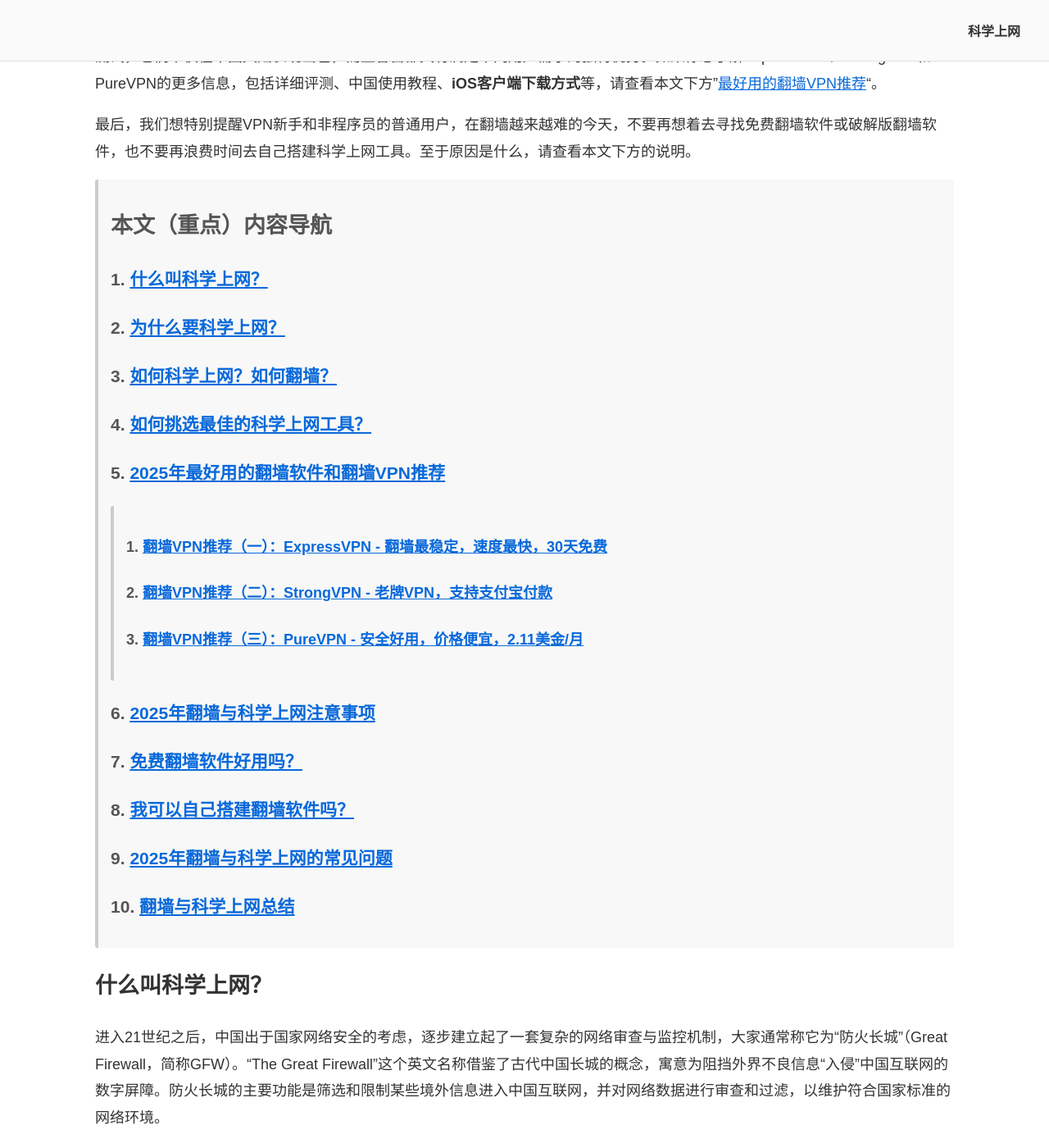
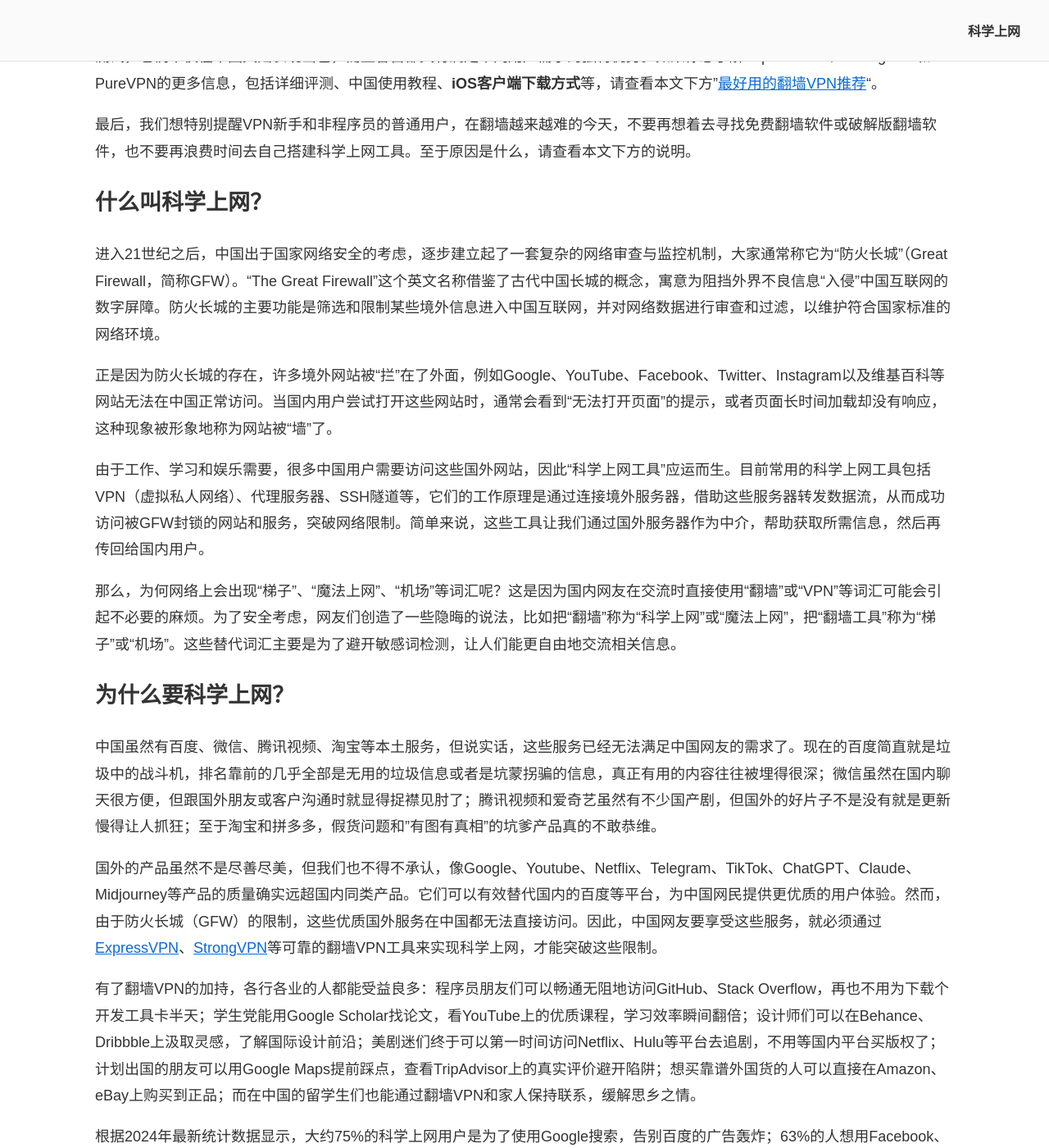
Before and after one commit to chinavpns/chinavpns.github.io, a Jekyll site: the page built from index.md, in a window 1280 px wide and 1400 px high, scrolled down 2018 px. Shown: the whole window at 82% size. Built offline with Jekyll 4.4.1, drawn with Linux system fonts in a browser that asks for light colours.

Commit message:
Update index.md

```diff
--- a/index.md
+++ b/index.md
@@ -29,25 +29,6 @@
 本文推荐的这三款翻墙VPN是为数不多愿意投入大量人力和财力来开发翻墙功能的国外VPN软件。根据我们近几年的持续跟踪和实际测试，它们不仅在中国大陆表现出色，而且各自都具有满足不同用户需求的独特优势。如果你想了解ExpressVPN、StrongVPN和PureVPN的更多信息，包括详细评测、中国使用教程、**iOS客户端下载方式**等，请查看本文下方"<a href="https://chinavpns.github.io/#2025%E5%B9%B4%E6%9C%80%E5%A5%BD%E7%94%A8%E7%9A%84%E7%BF%BB%E5%A2%99%E8%BD%AF%E4%BB%B6%E5%92%8C%E7%BF%BB%E5%A2%99vpn%E6%8E%A8%E8%8D%90">最好用的翻墙VPN推荐</a>"。
 
 最后，我们想特别提醒VPN新手和非程序员的普通用户，在翻墙越来越难的今天，不要再想着去寻找免费翻墙软件或破解版翻墙软件，也不要再浪费时间去自己搭建科学上网工具。至于原因是什么，请查看本文下方的说明。
-
-<blockquote>
-<h2 id="本文内容导航">本文（重点）内容导航</h2>
-<h3 id="1-什么叫科学上网">1. <a href="#什么叫科学上网">什么叫科学上网？</a></h3>
-<h3 id="2-为什么要科学上网">2. <a href="#为什么要科学上网">为什么要科学上网？</a></h3>
-<h3 id="3-2025年如何科学上网如何翻墙">3. <a href="#2025年如何科学上网如何翻墙">如何科学上网？如何翻墙？</a></h3>
-<h3 id="4-如何挑选最佳的科学上网工具">4. <a href="#如何挑选最佳的科学上网工具">如何挑选最佳的科学上网工具？</a></h3>
-<h3 id="5-2025年最好用的翻墙软件和翻墙vpn推荐">5. <a href="#2025年最好用的翻墙软件和翻墙vpn推荐">2025年最好用的翻墙软件和翻墙VPN推荐</a></h3>
-<blockquote>
-<h4 id="1-翻墙vpn推荐一expressvpn---翻墙非常稳定安全性高速度业内最快30天免费">1. <a href="#翻墙vpn推荐一expressvpn---翻墙非常稳定安全性高速度业内最快30天免费">翻墙VPN推荐（一）：ExpressVPN - 翻墙最稳定，速度最快，30天免费</a></h4>
-<h4 id="2-翻墙vpn推荐二strongvpn---老牌vpn支持支付宝付款">2. <a href="#翻墙vpn推荐二strongvpn---老牌vpn支持支付宝付款">翻墙VPN推荐（二）：StrongVPN - 老牌VPN，支持支付宝付款</a></h4>
-<h4 id="3-翻墙vpn推荐三purevpn---安全好用价格便宜211美金月">3. <a href="#翻墙vpn推荐三purevpn---安全好用价格便宜211美金月">翻墙VPN推荐（三）：PureVPN - 安全好用，价格便宜，2.11美金/月</a></h4>
-</blockquote>
-<h3 id="6-2025年翻墙与科学上网注意事项">6. <a href="#2025年翻墙与科学上网注意事项">2025年翻墙与科学上网注意事项</a></h3>
-<h3 id="7-免费翻墙软件好用吗">7. <a href="#免费翻墙软件好用吗">免费翻墙软件好用吗？</a></h3>
-<h3 id="8-我可以自己搭建翻墙软件吗">8. <a href="#我可以自己搭建翻墙软件吗">我可以自己搭建翻墙软件吗？</a></h3>
-<h3 id="9-2025年翻墙与科学上网的常见问题">9. <a href="#2025年翻墙与科学上网的常见问题">2025年翻墙与科学上网的常见问题</a></h3>
-<h3 id="10-翻墙与科学上网总结2025年最好用的翻墙软件和翻墙vpn推荐">10. <a href="#翻墙与科学上网总结2025年最好用的翻墙软件和翻墙vpn推荐">翻墙与科学上网总结</a></h3>
-</blockquote>
 
 ## 什么叫科学上网？
 
@@ -387,23 +368,23 @@
 
 我注意到不少网友经常搜索"翻墙后可以干什么"这类问题。看来很多朋友对翻墙软件的实际用途还不太清楚，不了解翻墙后能获得哪些便利。其实，当你成功"翻墙"后，就等于打开了通往全球互联网的大门，可以做的事情非常多。
 
-1. 进行跨境工作
+* 1. 进行跨境工作
 
 对于从事跨境工作的人来说，翻墙软件是必不可少的工具。在中国大陆，许多常用的国际工作平台如Google、Gmail、Dropbox、Slack等都无法直接访问，这给跨境工作带来了不小的障碍。通过使用可靠的翻墙软件，你可以轻松连接这些平台，与海外客户或同事保持顺畅沟通，查阅国际资料，参与线上会议，并使用各种国际协作工具。对于自由职业者、外贸从业者或跨国公司员工来说，这意味着工作效率的显著提升和更多的职业机会。
 
-2. 娱乐与学习
+* 2. 娱乐与学习
 
 在娱乐方面，大陆用户可以通过翻墙软件访问YouTube观看全球最新视频内容，也可以观看Netflix、Disney+、HBO Max等国外视频网站上的热门剧集和电影，或者在Spotify、Apple Music上聆听全球音乐。在学习方面，翻墙软件让大陆用户能够进入Coursera、edX、Khan Academy等知名在线学习平台，学习世界顶尖大学的课程。此外，用户还可以轻松访问维基百科、TED等知识分享平台，获取更全面、更深入的信息，拓宽视野，提升个人能力。
 
-3. 加速海外游戏
+* 3. 加速海外游戏
 
 对游戏爱好者来说，翻墙软件不仅能帮助访问被屏蔽的游戏平台，还能有效降低网络延迟。通过选择合适的服务器节点，你可以显著改善与海外游戏服务器的连接质量，减少游戏中的卡顿和掉线情况。无论是畅玩Steam上的各类游戏，还是在PS、Xbox等主机平台进行联机对战，翻墙软件都能帮你获得更流畅的游戏体验。特别是对于《堡垒之夜》、《绝地求生》、《英雄联盟》、《APEX英雄》等国际热门游戏，使用翻墙软件往往能让你的游戏体验更上一层楼。
 
-4. 下载BT种子
+* 4. 下载BT种子
 
 种子下载在文件共享和获取资源方面有着独特优势，但许多BT种子网站在国内被屏蔽。通过翻墙软件，用户可以安全访问这些种子网站，获取更丰富的资源。更重要的是，优质的翻墙软件通常提供数据加密功能，保护下载活动不被追踪，增强隐私保护。从下载各类教育资源、开源软件到获取各种媒体文件，翻墙软件都能帮助用户畅通无阻地使用BT下载服务，且不必担心隐私泄露的风险。
 
-5. 访问AI工具
+* 5. 访问AI工具
 
 随着人工智能的快速发展，ChatGPT、Midjourney、Claude等先进AI工具已成为提升工作效率的重要帮手。然而，这些工具大多需要科学上网才能访问。通过翻墙软件，用户可以顺畅使用这些AI助手进行文本创作、图像生成、代码编写等各种任务。此外，许多新兴的AI应用和服务同样需要翻墙才能体验，使用可靠的翻墙工具能让用户紧跟全球AI技术发展的前沿，充分利用这些工具提升个人和工作能力。
 
@@ -425,15 +406,15 @@
 
 不建议大家浪费时间去寻找和尝试破解版的翻墙软件。尽管破解版VPN看似为用户提供了一种免费的科学上网方式，但事实上，几乎不存在真正可以正常使用的破解版翻墙软件。不仅如此，使用这类软件还伴随着严重的安全隐患和隐私风险。
 
-不存在可以正常使用的破解版VPN
+* 不存在可以正常使用的破解版VPN
 
 首先，VPN本质上是一款强调隐私和安全的工具，背后通常有专业的安全团队维护，系统漏洞极少。由于VPN服务依赖于复杂的加密协议和全球服务器网络，想要破解它几乎是不可能的。而且即便有用户声称找到破解版软件，一旦联网，VPN服务商很容易检测到非法用户的行为，并立即切断连接。因此，破解版VPN并无法提供正常、稳定的科学上网体验，从根本上就不存在一个可用的破解方案。
 
-破解版翻墙软件存在很多潜在危险
+* 破解版翻墙软件存在很多潜在危险
 
 从安全角度来看，使用破解版的翻墙软件会严重威胁用户的隐私安全。如果某款VPN能够被破解，说明它可能并没有使用先进的加密技术。这意味着即使你能够使用这个破解版软件，数据传输的安全性也无法得到保障。用户的流量可能会被窃听，敏感信息如登录凭证、浏览历史、个人身份数据等有可能会被恶意第三方截取。此外，这些破解版软件通常由非官方渠道发布，开发者可能通过篡改程序植入恶意代码，从而窃取用户的个人信息并进行非法使用。
 
-破解版翻墙软件客户体验非常差
+* 破解版翻墙软件客户体验非常差
 
 翻墙软件的核心价值在于为用户提供稳定且快速的连接，而破解版翻墙软件完全无法保证这一点。因为你几乎无法找到一个可用的服务器节点，即便侥幸找到一个，也会经常遇到速度慢、连接不稳定甚至频繁掉线的问题。特别是在中国这种网络审查严格的环境下，破解版翻墙软件的翻墙体验将极其糟糕。
 
@@ -441,31 +422,31 @@
 
 在使用翻墙工具时，网速下降其实是不可避免的，毕竟你的数据需要经过额外的加密和远程服务器中转。但是一款真正优质的翻墙工具可以把这种速度影响降到最低，让你几乎感觉不到网速变慢。如果你发现自己在日常工作和生活中，翻墙时网速慢得让人抓狂，那不妨试试下面这些方法来提升连接速度，说不定就能解决你的烦恼。
 
-方法一：选择最优质的翻墙VPN
+* 方法一：选择最优质的翻墙VPN
 
 首先，使用能够有效绕过GFW（防火长城）检测的优质翻墙VPN软件至关重要。像ExpressVPN、StrongVPN等知名VPN，凭借其全球多节点服务器和先进的加密技术，在中国大陆表现尤为出色。相比一些免费或不可靠的翻墙软件，这些顶级VPN能在保证速度的同时，提供更稳定的连接体验。
 
-方法二：选择大陆周边的服务器
+* 方法二：选择大陆周边的服务器
 
 服务器的地理位置对VPN速度影响很大。连接距离较近的服务器通常能提供更低的延迟和更快的传输速度。对中国大陆用户来说，香港、日本、新加坡等地的服务器效果往往最佳，因为这些地区不仅距离近，网络条件也相对稳定。你可以根据自己的具体需求在全球服务器中进行选择，避免长距离连接导致的速度损失。
 
-方法三：尽量避开网络高峰时段
+* 方法三：尽量避开网络高峰时段
 
 网络高峰时段，比如晚上和周末，通常会导致网络负载增加，从而降低VPN的连接速度。尽量在网络负载较低的时段（如工作日的白天）使用VPN，可以有效减少网络拥堵，提升翻墙速度。此外，选择负载较低的服务器也能有效避免拥堵。
 
-方法四：测试VPN的连接速度
+* 方法四：测试VPN的连接速度
 
 使用Speedtest.net等测速工具，可以帮你测量VPN的下载速度、上传速度和延迟，通过在不同时间段测试不同服务器，你能获得更准确的速度评估结果。我们的测试表明，ExpressVPN在大多数情况下表现出色，StrongVPN也不错，而PureVPN虽然相对较慢，但仍能满足大部分日常需求。
 
-方法五：选择适合的翻墙协议
+* 方法五：选择适合的翻墙协议
 
 翻墙协议的选择是影响VPN速度和安全性的关键因素之一。不同协议有不同的侧重点，有些注重速度，有些则更强调安全性。为获得最佳上网体验，你需要根据自己的需求选择合适的协议。如果不确定如何选择，可以查看下文"翻墙VPN常见的VPN协议有哪些？"。
 
-方法六：善用拆分隧道功能
+* 方法六：善用拆分隧道功能
 
 若想进一步提升翻墙速度，拆分隧道是个很实用的功能。通过这个功能，你可以决定哪些应用走VPN连接，哪些直接使用本地网络。这不仅减轻了VPN的带宽负担，还能让不需要翻墙的应用保持较高速度，从而优化整体网络性能。
 
-方法七：其他实用优化技巧
+* 方法七：其他实用优化技巧
 
 记得定期更新VPN客户端和服务器列表，好用的VPN会不断优化他们的服务器和加密协议，确保用户能够享受最佳的连接体验。因此，保持VPN软件一直是最新版本能够帮助你利用这些优化，提高速度和稳定性。同时，你也可以通过减少后台应用的使用来提高VPN速度。关闭那些不必要的后台程序和大规模的下载任务，能够释放更多的带宽资源，专注于翻墙VPN的连接。
 
@@ -473,39 +454,39 @@
 
 在中国大陆使用翻墙软件访问被屏蔽的国外网站时，可不能掉以轻心。毕竟，科学上网虽然能让我们接触到墙外的信息和服务，但如果使用不当，也可能带来一些风险。为了让你能够享受最佳的翻墙体验，同时最大程度地保护自己的隐私和财产安全，这里有几点注意事项你一定要谨记在心。无论你是经验丰富的老手还是刚刚开始尝试科学上网的新手，这些建议都能帮你避开常见的陷阱。
 
-避免使用已被封锁的VPN服务
+* 避免使用已被封锁的VPN服务
 
 虽然许多国际知名VPN在海外表现出色，但在中国大陆，由于防火长城（GFW）的封锁，不少VPN可能根本连不上。所以选择翻墙VPN时，一定要关注它是否真的能在中国用。建议大家收藏我们这篇VPN推荐页面，我们会定期测试和更新中国VPN排行榜，为大家筛选出当前在最好用的国内VPN，免得你浪费时间和金钱在那些连不上的工具上。
 
-请尽量避免选择国产翻墙软件
+* 请尽量避免选择国产翻墙软件
 
 自从2017年中国ZF加强了对VPN的管控后，很多国内VPN服务商不得不关门大吉。相比之下，国外VPN提供商不受中国法律直接约束，通常能提供更稳定的服务和更好的隐私保护。选那些在隐私保护方面口碑良好的国外VPN，能大大降低你的数据被泄露的风险。
 
-利用30天退款保证测试VPN
+* 利用30天退款保证测试VPN
 
 本文推荐的这些翻墙VPN都提供30天退款保证，别客气，尽管用起来！测测它的速度、稳定性，看看在你的手机、电脑上表现如何。这样你就能在不亏钱的情况下，找到最适合自己的翻墙软件。
 
-优选距离大陆较近的服务器节点
+* 优选距离大陆较近的服务器节点
 
 选择VPN服务器时，优先考虑距离中国大陆较近的服务器节点，比如香港、台湾或日本，这些地方的服务器通常连接更快、延迟更低。如果你非要连美国服务器，那就选西海岸的（如洛杉矶、旧金山），因为它们离中国更近一些。
 
-优选翻墙能力较强的VPN协议
+* 优选翻墙能力较强的VPN协议
 
 面对GFW这个"拦路虎"，你得选择那些不容易被发现的协议。比起PPTP和L2TP/IPsec，OpenVPN协议更难被封锁。另外，我们推荐的这些翻墙VPN还专门为中国用户提供了特制协议，比如ExpressVPN的LightWay协议，StrongVPN的WireGuard协议等，这些"特供"协议能大大提高你翻墙的成功率。
 
-远离破解版和免费的翻墙软件
+* 远离破解版和免费的翻墙软件
 
 虽然免费翻墙软件对钱包瘪瘪的人很有吸引力，但安全性和质量常常靠不住。许多免费软件缺乏足够的资金来维持技术支持，甚至可能偷偷卖你的数据来赚钱。而且，免费翻墙软件通常很难绕过GFW，有些甚至可能是带毒的，尤其是国内出品的免费翻墙软件。所以，为了你的隐私和安全着想，建议避免使用免费翻墙工具。
 
-至少准备两个备用的翻墙工具
+* 至少准备两个备用的翻墙工具
 
 GFW的技术在不断升级，今天还能用的VPN，明天可能就连不上了。所以聪明人都会准备多个VPN作为备用。当一个VPN突然挂了，你可以马上切换到另一个，保证上网不间断。
 
-切勿浏览和传播任何敏感信息
+* 切勿浏览和传播任何敏感信息
 
 虽然个人用户因为用VPN而惹上法律麻烦的情况不多见，但这并不代表完全没风险。为了降低风险，建议你使用VPN时尽量低调，别在国内社交平台上讨论或分享跟政治、经济、文化、宗教等相关的信息，以免引来不必要的关注。
 
-小心处理个人数据和隐私安全
+* 小心处理个人数据和隐私安全
 
 当你在使用翻墙VPN时，尽量别用国内的浏览器和杀毒软件，因为它们可能会"监视"你的行为。建议用加密的通讯工具（如Telegram）聊天，避免敏感信息泄露。另外，在公共WiFi上网时，开启VPN能给你额外的安全保障，防止个人数据在不安全的网络中被黑客截获。
 
@@ -527,23 +508,23 @@
 
 现在市面上的翻墙工具可谓五花八门，每种都有自己的特点和适用场景。根据技术原理和使用方式，我们可以将翻墙软件分为以下几类：
 
-第一种：专业的商业VPN软件（比如ExpressVPN等）
+* 第一种：专业的商业VPN软件（比如ExpressVPN等）
 
 VPN（虚拟专用网络）是最主流也是最容易上手的翻墙工具。它通过加密你的网络流量，并将其转发到世界各地的服务器上，从而有效绕过网络封锁。知名的商业VPN如ExpressVPN、StrongVPN和PureVPN在速度、稳定性和安全性方面都表现不错，经常霸占各大翻墙软件推荐榜前几名。这些VPN不仅提供遍布全球的服务器选择，还有24小时客服支持，对保护用户隐私和数据安全也相当重视。不过，好用的VPN通常不便宜，算是“一分钱一分货”吧。
 
-第二种：基础代理服务器工具（HTTP/SOCKS代理）
+* 第二种：基础代理服务器工具（HTTP/SOCKS代理）
 
 而代理服务器是入门级的翻墙方式，原理是让代理服务器替你去访问目标网站，从而隐藏你的真实IP。常见的有HTTP代理和SOCKS代理。这种方法操作简单，但缺点也很明显——大多数代理不提供加密功能，安全性较差。它适合那些只是临时需要绕过一些基础网络限制、对隐私要求不高的场景。比起VPN，代理服务器在安全性和隐私保护方面确实差了一大截。
 
-第三种：轻量级加密代理工具（Shadowsocks/SSR）
+* 第三种：轻量级加密代理工具（Shadowsocks/SSR）
 
 Shadowsocks（俗称“小飞机”）是专为突破GFW设计的轻量级工具，基于Socks5代理协议开发。它通过加密流量和混淆数据包特征，能有效躲避防火长城的检测。即使在网络条件不佳的情况下，Shadowsocks依然能保持不错的连接速度，这也是它在国内用户中如此受欢迎的原因。它的各种衍生版本（如SSR）进一步增强了混淆能力，提高了翻墙的稳定性。
 
-第四种：高级多协议翻墙框架（V2Ray/Xray）
+* 第四种：高级多协议翻墙框架（V2Ray/Xray）
 
 V2Ray是一款功能更全面、更灵活的翻墙神器，支持多种协议和传输方式。它最大的特点是可高度自定义，能根据网络环境自动调整流量混淆和加密方式。V2Ray相当于给了用户一个“翻墙工具箱”，可以根据自己的需求进行各种配置组合。由于其出色的抗封锁能力和灵活性，V2Ray深受技术爱好者和高级用户的喜爱。不过，对新手来说，配置V2Ray可能有点复杂。它的分支版本Xray进一步优化了性能和安全性。
 
-第五种：高匿名洋葱路由网络（Tor浏览器）
+* 第五种：高匿名洋葱路由网络（Tor浏览器）
 
 Tor（洋葱路由）是以匿名性著称的翻墙工具。它通过将你的数据包层层加密，并随机经过全球多个节点传输，让追踪者几乎不可能确定你的真实身份和位置。如果你特别注重隐私保护，Tor绝对是不二之选。但有得必有失，由于数据需要经过多个节点中转和解密，Tor的速度通常很慢，看视频或下载大文件时会卡到让你怀疑人生。它更适合那些对速度要求不高，但对隐私极为看重的用户。
 
@@ -583,23 +564,23 @@
 
 除了提供基本的隐私保护和网络安全功能之外，翻墙VPN近年来不断升级，增加了许多附加功能，旨在提升用户的整体网络体验。这些功能不仅能够进一步增强安全性，还能优化日常使用中的网络效率和便捷性，满足用户的多样化需求。
 
-功能一：拆分隧道功能
+* 功能一：拆分隧道功能
 
 拆分隧道功能是顶级VPN服务商都会提供的一个实用附加功能。通过这一功能，用户可以选择哪些流量需要经过VPN加密，哪些流量可以直接通过本地网络访问。这种方式不仅能够优化网络性能，还能减少VPN的带宽负担。例如，用户可以设置本地视频流媒体应用通过普通网络访问，而敏感信息则通过VPN加密传输，从而确保高效和安全的网络体验。
 
-功能二：广告拦截功能
+* 功能二：广告拦截功能
 
 通过这一功能，VPN能够自动屏蔽烦人的广告和潜在的恶意软件攻击，确保用户设备的安全。这不仅能够大大减少广告弹窗带来的干扰，还能防止恶意程序通过不安全的网站侵入设备，为用户提供额外的网络安全保护。
 
-功能三：独立IP服务
+* 功能三：独立IP服务
 
 对于某些用户来说，拥有一个专用的独立IP地址非常重要。部分VPN服务商（如PureVPN）提供专用IP服务，允许用户获取一个独立的IP地址。这对于需要访问特定服务或平台、需要固定IP地址的用户特别有用。比如，一些公司网络或银行系统可能需要用户通过固定的IP地址访问，这时候拥有一个专用IP就能解决这些需求，同时避免共享IP带来的潜在安全问题。
 
-功能四：多跳功能（Multi-Hop）
+* 功能四：多跳功能（Multi-Hop）
 
 多跳功能（Multi-Hop）是进一步提升隐私保护的功能。通过将用户的网络流量通过多个VPN服务器进行中转，使用户的真实IP地址和网络活动更加难以追踪。这一功能对那些高度重视隐私保护的用户尤其有吸引力。例如，NordVPN的Double VPN功能能够让流量在多个国家的服务器中进行跳转，增加了一层额外的匿名保护，从而大大提高了用户的隐私安全。
 
-功能五：自动终止开关（Kill Switch）
+* 功能五：自动终止开关（Kill Switch）
 
 自动终止开关（Kill Switch）是一个关键的安全防护机制，当VPN连接意外中断时，它会自动切断互联网连接，防止用户数据通过未加密的网络传输。这样做能够有效避免用户在VPN掉线时意外暴露其网络活动或敏感数据。
 
```
